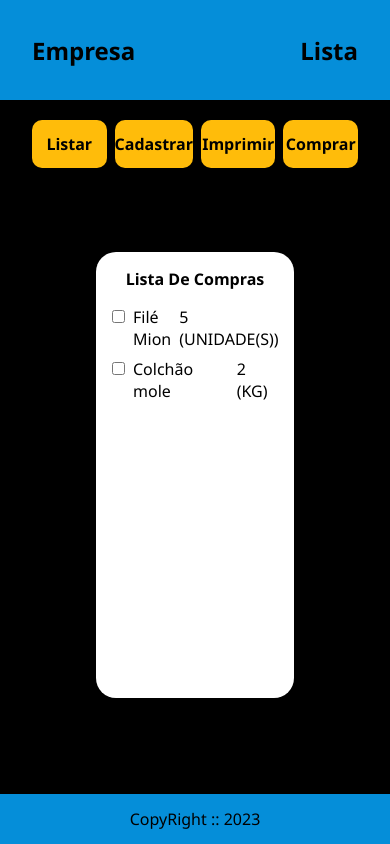
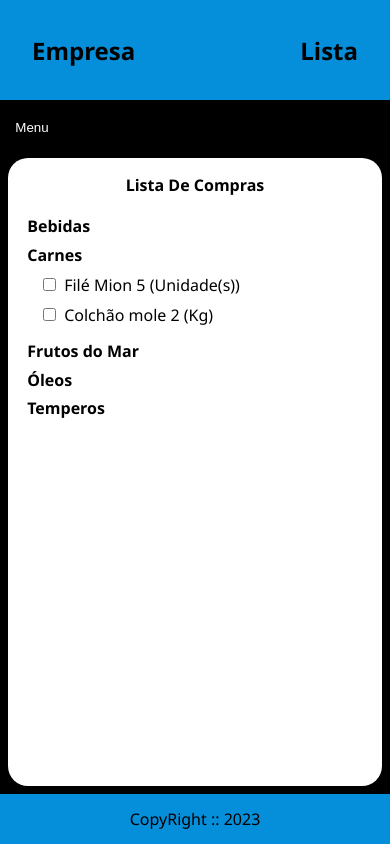
Before and after one commit to OsmairS3t/shoppinglist, a Next.js app: page / in a window 390 px wide. Built offline with nearby package versions, Linux system fonts and the light colour scheme.

Commit message:
Updated Menu

```diff
--- a/package.json
+++ b/package.json
@@ -15,6 +15,7 @@
     "next": "14.0.0",
     "react": "18.2.0",
     "react-dom": "18.2.0",
-    "typescript": "5.2.2"
+    "typescript": "5.2.2",
+    "yarn": "^1.22.19"
   }
 }
--- a/src/pages/index.tsx
+++ b/src/pages/index.tsx
@@ -7,6 +7,9 @@ import List from './screens/list'
 const inter = Inter({ subsets: ['latin'] })
 
 export default function Home() {
+  function toggleMenu() {
+  }
+
   return (
     <>
       <Head>
@@ -22,14 +25,15 @@ export default function Home() {
           <div className={styles.textHeader}>Lista</div>
         </div>
 
+        <button className={styles.btnMobile} onClick={toggleMenu}>Menu</button>
+        <ul className={styles.menu}>
+          <li><Link href="/">Listar</Link></li>
+          <li><Link href="/">Cadastrar</Link></li>
+          <li><Link href="/">Imprimir</Link></li>
+          <li><Link href="/">Comprar</Link></li>
+        </ul>
+
         <div className={styles.page}>
-          <div className={styles.menu}>
-            <Link className={styles.itemMenu} href="/">Listar</Link>
-            <Link className={styles.itemMenu} href="/">Cadastrar</Link>
-            <Link className={styles.itemMenu} href="/">Imprimir</Link>
-            <Link className={styles.itemMenu} href="/">Comprar</Link>
-          </div>
-
           <div className={styles.content}>
             <List />
           </div>
--- a/src/pages/screens/list.tsx
+++ b/src/pages/screens/list.tsx
@@ -6,24 +6,27 @@ import styles from '../../styles/List.module.css';
 
 export default function List() {
     const [buy, setBuy] = useState<IBuy[]>(Buy);
+    const [list, setList] = useState<IBuy[]>([]);
 
     return (
         <div className={styles.container}>
             <div className={styles.title}>Lista de Compras</div>
-            {/* {
+            {
                 Type.map(t => (
-                    const listBuy = buy.filter(b => b.type === t.name)
-                    listBuy && <div>{t.name}</div>
+                    <div key={t.name} className={styles.type}>{t.name}
+                        {
+                            buy.filter(bu => bu.type === t.name).map(b => (
+                                <div className={styles.product} key={b.id}>
+                                    <div><input id={b.id} type='checkbox' /></div>
+                                    <label htmlFor={b.id}>
+                                        {b.product.name} {b.amount} ({b.product.unit})
+                                    </label>
+                                </div>
+                            ))
+                        }
+                    </div>
                 ))
-            } */}
-
-            {buy.map(b => (
-                <div className={styles.product}>
-                    <div><input type='checkbox' /></div>
-                    <div>{b.product.name}</div>
-                    <div>{b.amount} ({b.product.unit})</div>
-                </div>
-            ))}
+            }
         </div>
     )
 
--- a/src/styles/Home.module.css
+++ b/src/styles/Home.module.css
@@ -2,7 +2,7 @@
   display: flex;
   flex-direction: column;
   justify-content: space-between;
-  align-items: center;
+  align-items: flex-start;
   width: 100vw;
   height: 100vh;
   background-color: var(--background);
@@ -31,27 +31,31 @@
   height: 100%;
   margin-top: 4.25rem;
   margin-bottom: 3.12rem;
-  padding: 2rem;
+  padding: 1.3rem;
   display: flex;
   flex-direction: column;
   justify-content: flex-start;
   align-items: flex-start;
+  /* background-color: var(--bg-blockContent) */
 }
 
 .menu {
-  margin-top: 1.25rem;
-  margin-bottom: 1.25rem;
+  position: relative;
+  top: 4.8rem;
+  padding-left: 1.5rem;
+  padding-right: 1.5rem;
   width: 100%;
   display: flex;
   flex-direction: row;
   justify-content: flex-start;
   align-items: center;
   gap: 0.5rem;
+  list-style: none;
 }
 
-.menu .itemMenu {
-  height: 3rem;
+.menu li {
   width: 14.25rem;
+  height: 3.25rem; /*52px*/
   background-color: var(--bg-menu);
   border-radius: 10px;
   display: flex;
@@ -59,12 +63,21 @@
   align-items: center;
   justify-content: center;
   font-weight: 700;
-  font-family: 'Segoe UI', Tahoma, Geneva, Verdana, sans-serif;
   transition: background-color 0.3s;
 }
 
-.menu .itemMenu:hover {
+.menu li:hover {
   background-color: var(--bg-menu-hover);
+}
+
+.btnMobile {
+  display: none;
+  background-color: red;
+  width: 3rem;
+  height: 3rem;
+  position: relative;
+  left: 1.5rem;
+  top: 8.1rem;
 }
 
 .content {
@@ -74,9 +87,7 @@
   flex-wrap: wrap;
   width: 100%;
   height: 100%;
-  gap: 2rem;
   align-items: center;
-  font-family: 'Segoe UI', Tahoma, Geneva, Verdana, sans-serif;
 }
 
 .footer {
@@ -89,57 +100,51 @@
   flex-direction: row;
   align-items: center;
   justify-content: center;
-  font-family: 'Segoe UI', Tahoma, Geneva, Verdana, sans-serif;
 }
 
 
-
-/* Enable hover only on non-touch devices */
-@media (hover: hover) and (pointer: fine) {
-  .card:hover {
-    background: rgba(var(--card-rgb), 0.1);
-    border: 1px solid rgba(var(--card-border-rgb), 0.15);
+/* Mobile */
+@media (max-width: 700px) {
+  .page {
+    padding: 0.5rem;
+    margin-top: 5rem;
   }
 
-  .card:hover span {
-    transform: translateX(4px);
-  }
-}
-
-@media (prefers-reduced-motion) {
-  .card:hover span {
-    transform: none;
-  }
-}
-
-/* Mobile */
-@media (max-width: 700px) {
-  .content {
-    padding: 4rem;
+  .menu {
+    flex-direction: column;
+    position: absolute;
+    padding-left: 0.5rem;
+    padding-right: 0.5rem;
+    gap: 0.1rem;
+    display: none;
   }
 
-  .grid {
-    grid-template-columns: 1fr;
-    margin-bottom: 120px;
-    max-width: 320px;
-    text-align: center;
+  .menu li {
+    height: 3rem;
+    width: 100%;
+    border-radius: 5px;
+  }
+
+  .btnMobile {
+    display: block;
+    position: relative;
+    left: 0.5rem;
+    top: 6.8rem;
+    background-color: transparent;
+    color: var(--bg-blockContent);
+    border: 0px;
+  }
+
+  .content{
+    margin-top: 2rem;
   }
 
 }
 
 /* Tablet and Smaller Desktop */
 @media (min-width: 701px) and (max-width: 1120px) {
-  .grid {
-    grid-template-columns: repeat(2, 50%);
-  }
 }
 
 @media (prefers-color-scheme: dark) {
-  .vercelLogo {
-    filter: invert(1);
-  }
 
-  .logo {
-    filter: invert(1) drop-shadow(0 0 0.3rem #ffffff70);
-  }
 }
--- a/src/styles/List.module.css
+++ b/src/styles/List.module.css
@@ -14,9 +14,17 @@
     text-transform: capitalize;
 }
 
+.type {
+    padding: 0.2rem;
+    font-weight: 600;
+}
+
 .product {
     display: flex;
     flex-direction: row;
+    margin-left: 1rem;
+    margin-top: 0.5rem;
     margin-bottom: 0.5rem;
     gap: 0.5rem;
+    font-weight: normal;
 }
--- a/src/styles/globals.css
+++ b/src/styles/globals.css
@@ -5,6 +5,7 @@
   --bg-menu-hover: #e28800;
   --bg-footer: #058ED9;
   --bg-blockContent: #ffffff;
+  --text-default: '#000000';
 }
 
 * {
@@ -15,12 +16,9 @@
 
 html,
 body {
-  max-width: 100vw;
-  overflow-x: hidden;
-}
-
-body {
   color: rgb(var(--background));
+  font-family: 'Segoe UI', Tahoma, Geneva, Verdana, sans-serif;
+  font-size: medium;
 }
 
 a {
--- a/src/utils/database.ts
+++ b/src/utils/database.ts
@@ -1,31 +1,31 @@
 export const Unit = [
-    { name: 'KG' },
-    { name: 'PACOTE(S)' },
-    { name: 'SACA(S)' },
-    { name: 'UNIDADE(S)' },
-    { name: 'LITRO(S)' },
-    { name: 'BARRA(S)' },
+    { name: 'Kg' },
+    { name: 'Pacote(s)' },
+    { name: 'Saca(s)' },
+    { name: 'Unidade(s)' },
+    { name: 'Litro(s)' },
+    { name: 'Barra(s)' },
 ]
 
 export const Type = [
-    { name: 'BEBIDAS' },
-    { name: 'CARNES' },
-    { name: 'FRUTOS DO MAR' },
-    { name: 'OLEOS' },
-    { name: 'TEMPEROS' },
+    { name: 'Bebidas' },
+    { name: 'Carnes' },
+    { name: 'Frutos do Mar' },
+    { name: 'Óleos' },
+    { name: 'Temperos' },
 ]
 
 export const Product = [
     {
         id: 'a',
         name: 'Filé Mion',
-        unit: 'UNIDADE(S)',
+        unit: 'Unidade(s)',
         price: 45
     },
     {
         id: 'b',
         name: 'Colchão mole',
-        unit: 'KG',
+        unit: 'Kg',
         price: 25
     },
 ]
@@ -33,11 +33,11 @@ export const Product = [
 export const Buy = [
     {
         id: 'aa',
-        type: 'CARNES',
+        type: 'Carnes',
         product: {
             id: 'a',
             name: 'Filé Mion',
-            unit: 'UNIDADE(S)',
+            unit: 'Unidade(s)',
             price: 45
         },
         amount: 5,
@@ -45,11 +45,11 @@ export const Buy = [
     },
     {
         id: 'ab',
-        type: 'CARNES',
+        type: 'Carnes',
         product: {
             id: 'b',
             name: 'Colchão mole',
-            unit: 'KG',
+            unit: 'Kg',
             price: 25
         },
         amount: 2,
```
Also changed, not shown: 2 other files (tests, documents, lock files or other folders).
